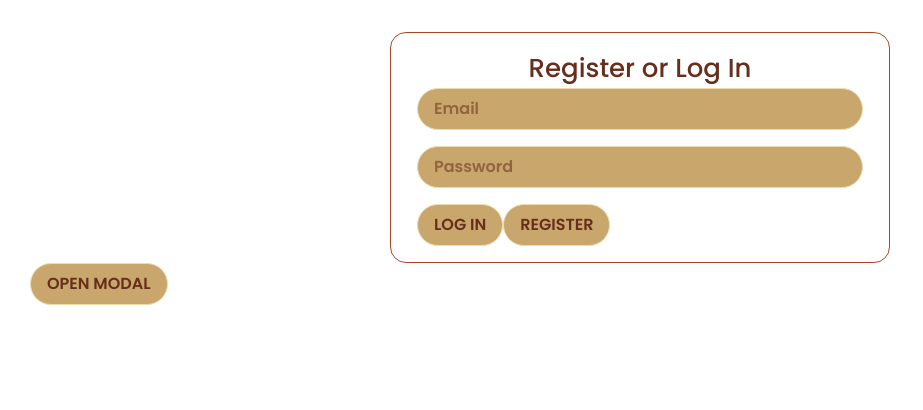
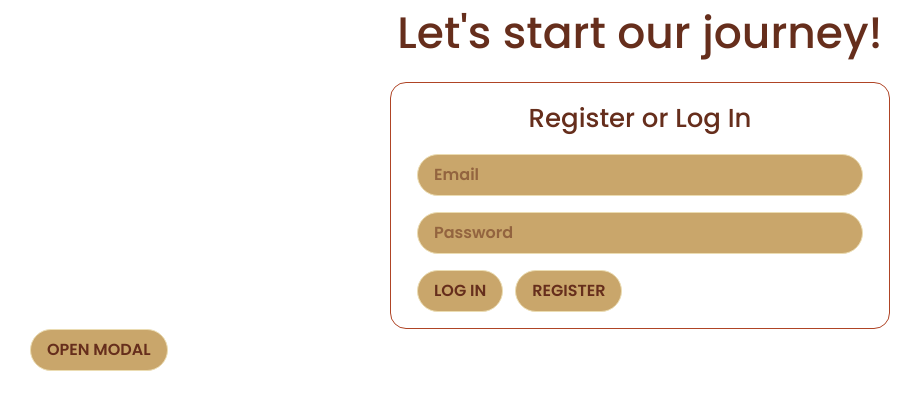
Before and after one commit to vlad99902/debt-accounting, a React (Create React App) app: page / in a window 1280 px wide. Shown: the top 410 px of the page, without its empty margins (0-923 px from the left). Built offline with nearby package versions, Linux system fonts and the light colour scheme.

Commit message:
some changes

```diff
--- a/src/pages/AuthPage.js
+++ b/src/pages/AuthPage.js
@@ -39,9 +39,11 @@ export const AuthPage = observer(() => {
 
   return (
     <div className="container">
-      <Header title="Let's start our journey!" fw="500" fz="44px" mb="32px" />
+      <Header fw="500" fz="44px" mb="16px">
+        Let's start our journey!
+      </Header>
       <EmptyCard position="center">
-        <Header>Register or Log In</Header>
+        <Header mb="16px">Register or Log In</Header>
         <input
           type="email"
           id="email"
@@ -58,7 +60,7 @@ export const AuthPage = observer(() => {
           placeholder="Password"
           onChange={changeHandler}
         />
-        <Button onClick={loginHandler} disabled={debt.loading}>
+        <Button mr="12px" onClick={loginHandler} disabled={debt.loading}>
           Log In
         </Button>
         <Button onClick={registerHandler} disabled={debt.loading}>
```
